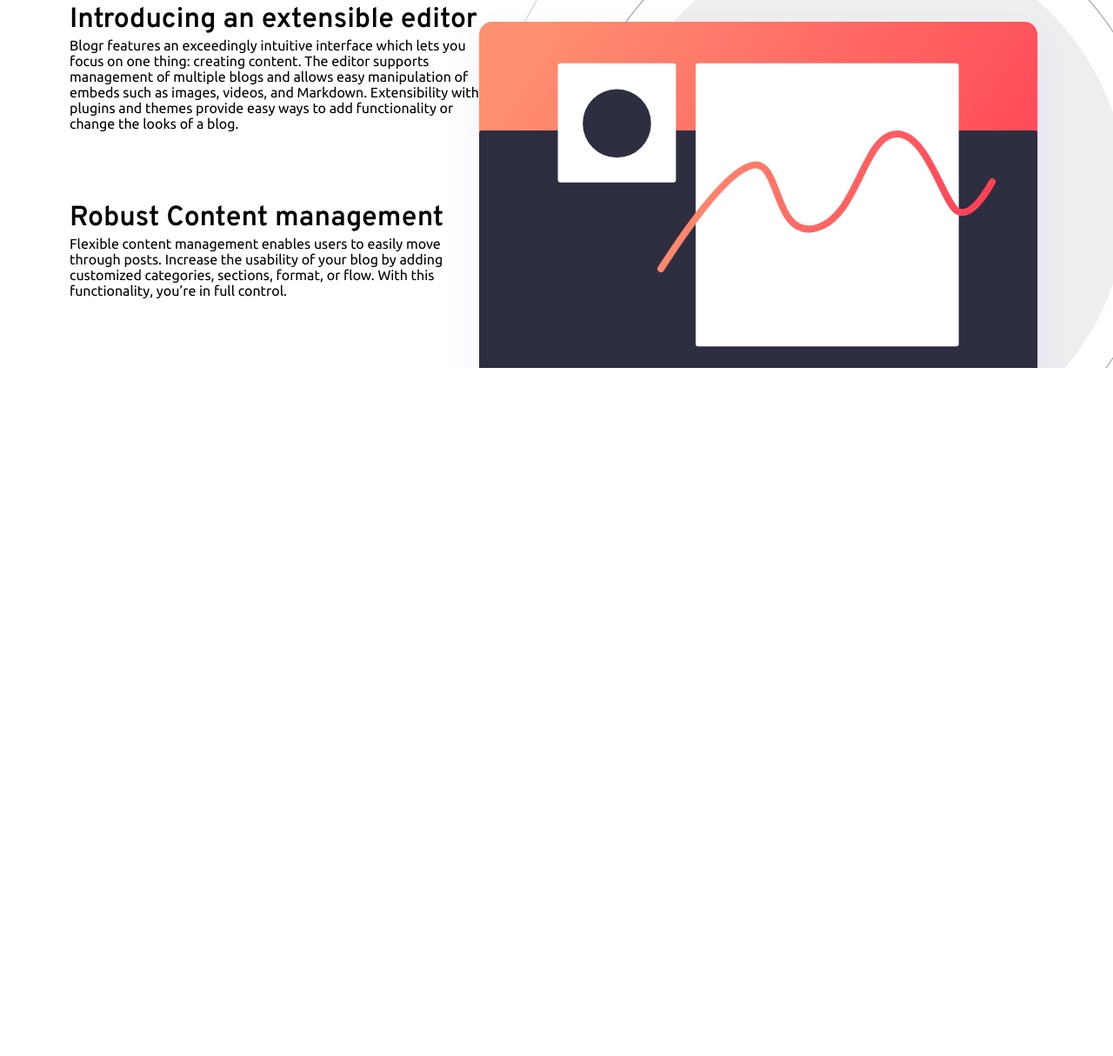
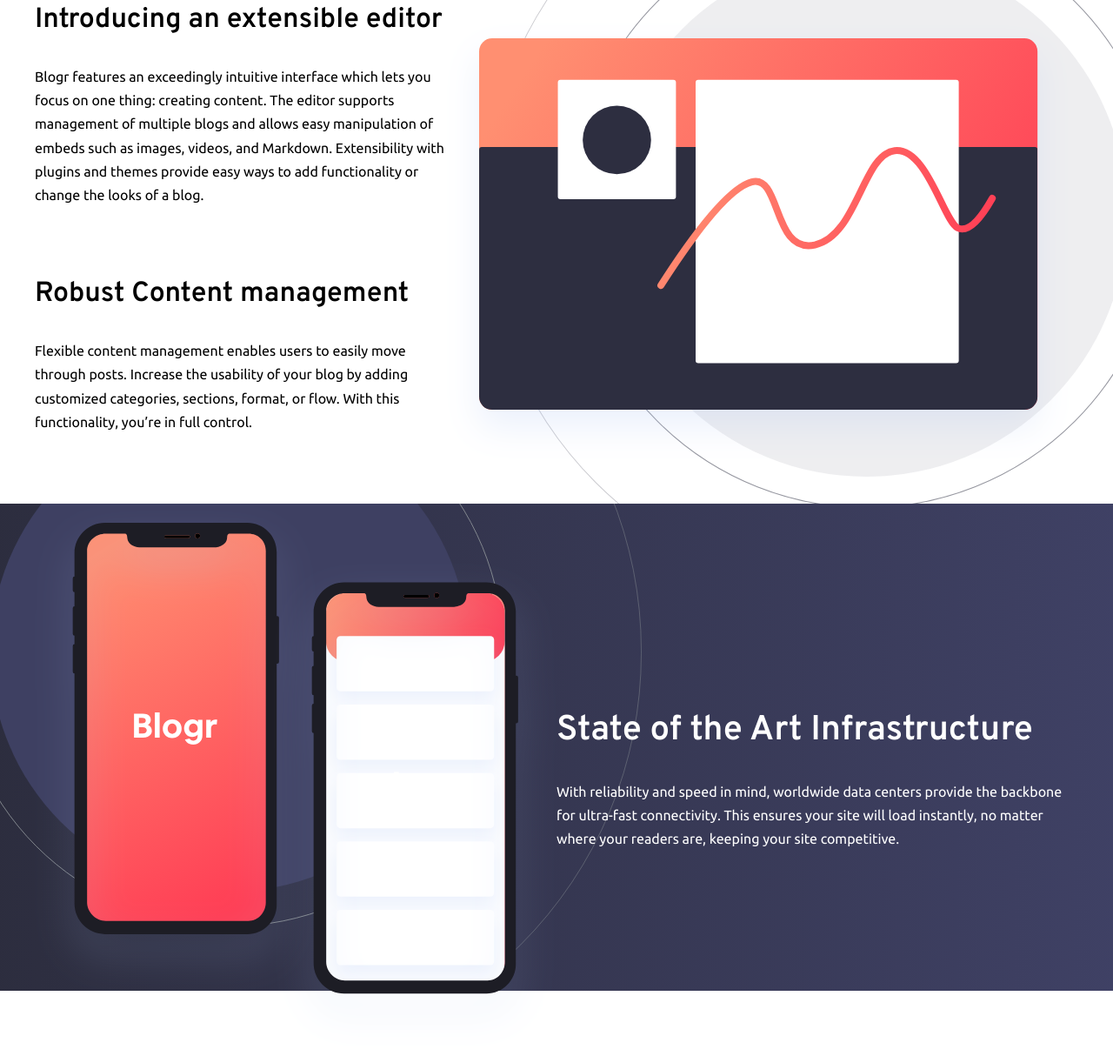
Before and after one commit to RitikRajput696/blogr-landing-page-main, a plain HTML site: page index.html in a window 1280 px wide. Shown: the part 937-2151 px from the top of the page at 87% size. Before the commit the page ends 1360 px from the top, so only its background shows below. Drawn offline with Linux system fonts and the light colour scheme.

Commit message:
created section 3

```diff
--- a/index.html
+++ b/index.html
@@ -69,6 +69,22 @@
         </div>
       </div>
     </section>
+    <section class="section-3">
+      <div class="container">
+        <div class="phone-img">
+          <img src="/images/illustration-phones.svg" alt="" />
+        </div>
+        <div class="section-3-text">
+          <h1>State of the Art Infrastructure</h1>
+          <p>
+            With reliability and speed in mind, worldwide data centers provide
+            the backbone for ultra-fast connectivity. This ensures your site
+            will load instantly, no matter where your readers are, keeping your
+            site competitive.
+          </p>
+        </div>
+      </div>
+    </section>
     <!-- <section>
       <h1>Designed for the future</h1>
       <div class="container">
@@ -122,9 +138,8 @@
     Robust content management
 
 
-    State of the Art Infrastructure
-    With reliability and speed in mind, worldwide data centers provide the backbone for ultra-fast connectivity.
-    This ensures your site will load instantly, no matter where your readers are, keeping your site competitive.
+
+
 
     Free, open, simple
     Blogr is a free and open source application backed by a large community of helpful developers. It supports
--- a/scss/style.scss
+++ b/scss/style.scss
@@ -1,19 +1,19 @@
 //color variables
 /* Primary */
-$Light-red-cta: hsl(356, 100%, 66%);
-$Very-light-red: hsl(355, 100%, 74%);
+$light-red-cta: hsl(356, 100%, 66%);
+$very-light-red: hsl(355, 100%, 74%);
 $vdk-blue: hsl(208deg, 49%, 24%);
 /*Neutral */
 $white: hsl(0, 0%, 100%);
-$Grayish-blue: hsl(240, 2%, 79%);
+$grayish-blue: hsl(240, 2%, 79%);
 $vdk-grayish-blue: hsl(207, 13%, 34%);
 $vdk-black-blue: hsl(240, 10%, 16%);
 /* Gradient */
-$Vl-red: hsl(13, 100%, 72%);
-$Light-red: hsl(353, 79%, 54%);
+$vl-red: hsl(13, 100%, 72%);
+$light-red: hsl(353, 79%, 54%);
 /* Background-gradient - body: */
-$Vdk-gray-blue: hsl(237, 17%, 21%);
-$Vdk-desaturated-blue: hsl(237, 23%, 32%);
+$vdk-gray-blue: hsl(237, 17%, 21%);
+$vdk-desaturated-blue: hsl(237, 23%, 32%);
 
 //font variables
 $overpass: "Overpass", sans-serif;
@@ -50,7 +50,7 @@ a {
   text-decoration: none;
 }
 .container {
-  max-width: 70rem;
+  max-width: 75rem;
   margin: 0 auto;
 }
 p {
@@ -82,7 +82,7 @@ header {
     border: none;
   }
   .signup-btn {
-    color: $Light-red-cta;
+    color: $light-red-cta;
     background-color: $white;
   }
 }
@@ -102,7 +102,7 @@ header {
   content: "";
   height: 100%;
   width: 100%;
-  background-image: linear-gradient(90deg, $Vl-red, $Light-red);
+  background-image: linear-gradient(90deg, $vl-red, $light-red);
   border-bottom-left-radius: 7rem;
   z-index: -1;
 }
@@ -120,7 +120,7 @@ header {
     font-size: 4rem;
   }
   .login-btn {
-    color: $Light-red-cta;
+    color: $light-red-cta;
     background-color: $white;
   }
 }
@@ -130,6 +130,7 @@ header {
   background-image: url(/images/illustration-editor-desktop.svg);
   background-repeat: no-repeat;
   background-position-x: 144%;
+  background-position-y: -22%;
 
   .section-2-heading {
     h1 {
@@ -144,6 +145,52 @@ header {
     }
     p {
       max-width: 30rem;
+      margin-top: 2rem;
+      line-height: 1.7;
     }
   }
 }
+.section-3 {
+  z-index: -2;
+  position: relative;
+  background-image: linear-gradient(
+    90deg,
+    $vdk-gray-blue,
+    $vdk-desaturated-blue
+  );
+
+  &::after {
+    position: absolute;
+    content: "";
+    top: 0;
+    width: 100%;
+    height: 100%;
+    background-image: url(/images/bg-pattern-circles.svg);
+    background-repeat: no-repeat;
+    background-position-x: -63%;
+    background-position-y: 78%;
+    background-size: 74%;
+    z-index: -1;
+  }
+
+  .container {
+    display: grid;
+    grid-template-columns: 1fr 1fr;
+    height: 35rem;
+  }
+
+  .section-3-text {
+    display: flex;
+    gap: 2rem;
+    justify-content: center;
+    flex-direction: column;
+    color: $white;
+
+    h1 {
+      font-size: 2.5rem;
+    }
+    p {
+      line-height: 1.7;
+    }
+  }
+}
```
Also changed, not shown: css/style.css.
